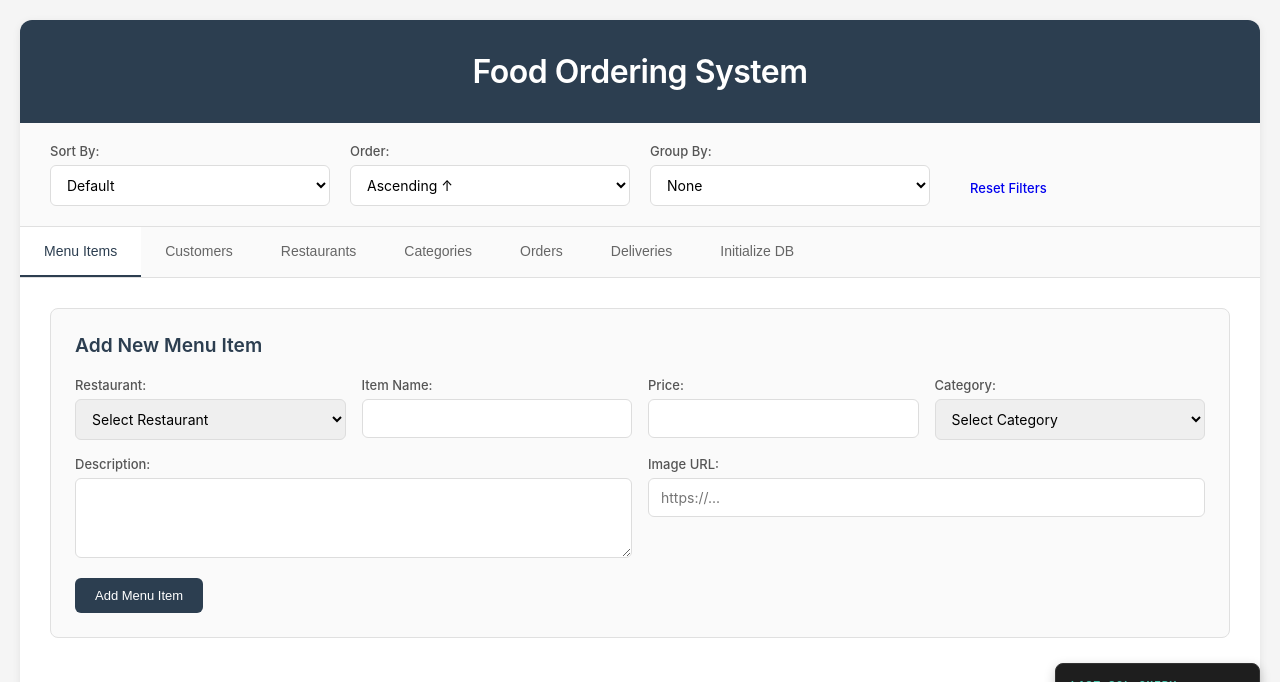
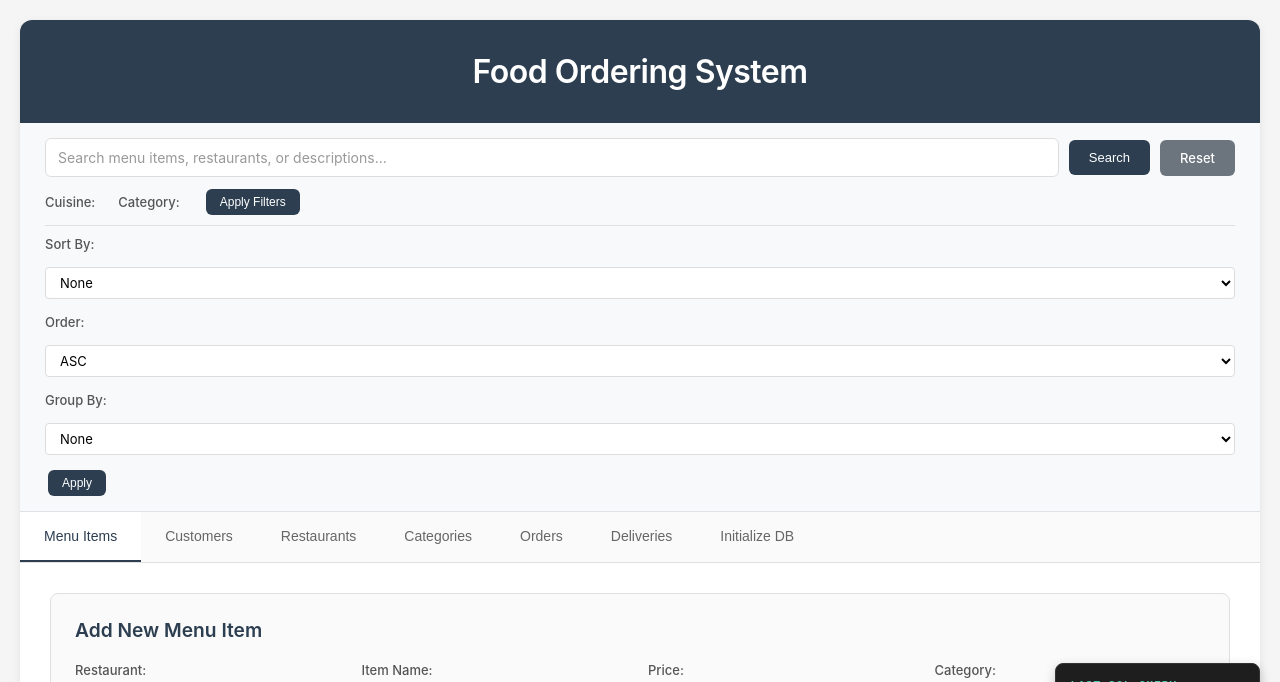
Before and after one commit to jonahmichael/food_ordering_system, a Flask app: page / in a window 1280 px wide. Shown: the top 682 px of the page. Run offline with Flask 3, Linux system fonts and the light colour scheme; data that the repository does not hold is empty.

Commit message:
New sorting features

```diff
--- a/app.py
+++ b/app.py
@@ -33,6 +33,11 @@
         order = request.args.get('order', 'ASC')
         group_by = request.args.get('group_by', 'none')
 
+        # Get search and filter parameters
+        search_term = request.args.get('search', '').strip()
+        cuisine_filter = request.args.getlist('cuisine')
+        category_filter = request.args.getlist('category')
+
         # Get all data for different tabs
         cursor.execute("SELECT * FROM Customers")
         customers = cursor.fetchall()
@@ -47,16 +52,46 @@
         restaurants = cursor.fetchall()
         session['last_query'] = restaurant_query
 
+        # Get all categories for filter checkboxes
+        cursor.execute("SELECT DISTINCT name FROM Categories ORDER BY name")
+        all_categories = [row['name'] for row in cursor.fetchall()]
+
+        # Get all cuisine types for filter checkboxes
+        cursor.execute("SELECT DISTINCT cuisine_type FROM Restaurants WHERE cuisine_type IS NOT NULL ORDER BY cuisine_type")
+        all_cuisines = [row['cuisine_type'] for row in cursor.fetchall()]
+
         cursor.execute("SELECT * FROM Categories")
         categories = cursor.fetchall()
 
-        # Menu Items with sorting
+        # Menu Items with sorting, search, and filters
         menu_query = """
-            SELECT mi.*, r.name AS restaurant_name, c.name AS category_name
+            SELECT mi.*, r.name AS restaurant_name, r.cuisine_type, c.name AS category_name
             FROM Menu_Items mi
             LEFT JOIN Restaurants r ON mi.restaurant_id = r.restaurant_id
             LEFT JOIN Categories c ON mi.category_id = c.category_id
+            WHERE 1=1
         """
+        query_params = []
+
+        # Add search filter
+        if search_term:
+            menu_query += " AND (mi.name LIKE %s OR r.name LIKE %s OR mi.description LIKE %s)"
+            search_pattern = f"%{search_term}%"
+            query_params.extend([search_pattern, search_pattern, search_pattern])
+
+        # Add cuisine filter
+        if cuisine_filter:
+            placeholders = ','.join(['%s'] * len(cuisine_filter))
+            menu_query += f" AND r.cuisine_type IN ({placeholders})"
+            query_params.extend(cuisine_filter)
+
+        # Add category filter
+        if category_filter:
+            placeholders = ','.join(['%s'] * len(category_filter))
+            menu_query += f" AND c.name IN ({placeholders})"
+            query_params.extend(category_filter)
+
+        # Add sorting
         if sort_by == 'price':
             menu_query += f" ORDER BY mi.price {order}"
         elif sort_by == 'restaurant':
@@ -65,9 +100,10 @@
             menu_query += f" ORDER BY c.name {order}"
         elif sort_by == 'item_name':
             menu_query += f" ORDER BY mi.name {order}"
-        cursor.execute(menu_query)
+
+        cursor.execute(menu_query, query_params)
         menu_items = cursor.fetchall()
-        session['last_query'] = menu_query
+        session['last_query'] = menu_query % tuple(query_params) if query_params else menu_query
 
         # Orders with sorting
         order_query = """
@@ -161,6 +197,11 @@
                              sort_by=sort_by,
                              order=order,
                              group_by=group_by,
+                             search_term=search_term,
+                             cuisine_filter=cuisine_filter,
+                             category_filter=category_filter,
+                             all_cuisines=all_cuisines,
+                             all_categories=all_categories,
                              last_query=session.get('last_query', ''))
     return "Error connecting to the database."
 
@@ -486,34 +527,34 @@
             VALUES (%s, %s, %s, %s, %s)
         """, customers_data)
 
-        # Insert Restaurants (20+) - Indian Restaurant Names
+        # Insert Restaurants (20+) - Indian Restaurant Names with login credentials
         restaurants_data = [
-            ('Dominos Pizza', 'Shop 12, Phoenix Mall, Mumbai', '+91-022-12345678', 'Italian', 4.5),
-            ('McDonalds', 'MG Road, Delhi', '+91-011-23456789', 'Fast Food', 4.2),
-            ('Sushi Bay', 'Cyber Hub, Gurgaon', '+91-124-34567890', 'Japanese', 4.7),
-            ('Taco Bell', 'Connaught Place, Delhi', '+91-011-45678901', 'Mexican', 4.3),
-            ('Mainland China', 'Park Street, Kolkata', '+91-033-56789012', 'Chinese', 4.4),
-            ('Barbeque Nation', 'Indiranagar, Bangalore', '+91-080-67890123', 'Barbecue', 4.6),
-            ('Pizza Hut', 'Brigade Road, Bangalore', '+91-080-78901234', 'Italian', 4.5),
-            ('KFC', 'Banjara Hills, Hyderabad', '+91-040-89012345', 'Fast Food', 4.3),
-            ('Mainland Express', 'Anna Nagar, Chennai', '+91-044-90123456', 'Chinese', 4.4),
-            ('Burger King', 'Phoenix Mall, Mumbai', '+91-022-01234567', 'Fast Food', 4.2),
-            ('Barbeque Nation', 'Koramangala, Bangalore', '+91-080-12345678', 'Barbecue', 4.7),
-            ('Thai Pavilion', 'Vivanta Hotel, Delhi', '+91-011-23456780', 'Thai', 4.5),
-            ('Mainland China', 'Jubilee Hills, Hyderabad', '+91-040-34567891', 'Chinese', 4.4),
-            ('Cafe Delhi Heights', 'Rajouri Garden, Delhi', '+91-011-45678902', 'Multi-Cuisine', 4.6),
-            ('The Korean Restaurant', 'Vasant Kunj, Delhi', '+91-011-56789013', 'Korean', 4.5),
-            ('Cafe Mondegar', 'Colaba, Mumbai', '+91-022-67890124', 'Continental', 4.3),
-            ('Pho King Good', 'Hauz Khas, Delhi', '+91-011-78901235', 'Vietnamese', 4.4),
-            ('Texas Roadhouse', 'Cyber Hub, Gurgaon', '+91-124-89012346', 'American', 4.6),
-            ('Olive Bar & Kitchen', 'Mehrauli, Delhi', '+91-011-90123457', 'Italian', 4.7),
-            ('Socials', 'Hauz Khas, Delhi', '+91-011-01234568', 'Multi-Cuisine', 4.4),
-            ('Hard Rock Cafe', 'Worli, Mumbai', '+91-022-12345679', 'American', 4.5),
-            ('Subway', 'Sector 18, Noida', '+91-0120-23456780', 'Sandwiches', 4.2)
+            ('Dominos Pizza', 'Shop 12, Phoenix Mall, Mumbai', '+91-022-12345678', 'Italian', 4.5, 'restaurant1', 'password123'),
+            ('McDonalds', 'MG Road, Delhi', '+91-011-23456789', 'Fast Food', 4.2, 'restaurant2', 'password123'),
+            ('Sushi Bay', 'Cyber Hub, Gurgaon', '+91-124-34567890', 'Japanese', 4.7, 'restaurant3', 'password123'),
+            ('Taco Bell', 'Connaught Place, Delhi', '+91-011-45678901', 'Mexican', 4.3, 'restaurant4', 'password123'),
+            ('Mainland China', 'Park Street, Kolkata', '+91-033-56789012', 'Chinese', 4.4, 'restaurant5', 'password123'),
+            ('Barbeque Nation', 'Indiranagar, Bangalore', '+91-080-67890123', 'Barbecue', 4.6, 'restaurant6', 'password123'),
+            ('Pizza Hut', 'Brigade Road, Bangalore', '+91-080-78901234', 'Italian', 4.5, 'restaurant7', 'password123'),
+            ('KFC', 'Banjara Hills, Hyderabad', '+91-040-89012345', 'Fast Food', 4.3, 'restaurant8', 'password123'),
+            ('Mainland Express', 'Anna Nagar, Chennai', '+91-044-90123456', 'Chinese', 4.4, 'restaurant9', 'password123'),
+            ('Burger King', 'Phoenix Mall, Mumbai', '+91-022-01234567', 'Fast Food', 4.2, 'restaurant10', 'password123'),
+            ('Barbeque Nation', 'Koramangala, Bangalore', '+91-080-12345678', 'Barbecue', 4.7, 'restaurant11', 'password123'),
+            ('Thai Pavilion', 'Vivanta Hotel, Delhi', '+91-011-23456780', 'Thai', 4.5, 'restaurant12', 'password123'),
+            ('Mainland China', 'Jubilee Hills, Hyderabad', '+91-040-34567891', 'Chinese', 4.4, 'restaurant13', 'password123'),
+            ('Cafe Delhi Heights', 'Rajouri Garden, Delhi', '+91-011-45678902', 'Multi-Cuisine', 4.6, 'restaurant14', 'password123'),
+            ('The Korean Restaurant', 'Vasant Kunj, Delhi', '+91-011-56789013', 'Korean', 4.5, 'restaurant15', 'password123'),
+            ('Cafe Mondegar', 'Colaba, Mumbai', '+91-022-67890124', 'Continental', 4.3, 'restaurant16', 'password123'),
+            ('Pho King Good', 'Hauz Khas, Delhi', '+91-011-78901235', 'Vietnamese', 4.4, 'restaurant17', 'password123'),
+            ('Texas Roadhouse', 'Cyber Hub, Gurgaon', '+91-124-89012346', 'American', 4.6, 'restaurant18', 'password123'),
+            ('Olive Bar & Kitchen', 'Mehrauli, Delhi', '+91-011-90123457', 'Italian', 4.7, 'restaurant19', 'password123'),
+            ('Socials', 'Hauz Khas, Delhi', '+91-011-01234568', 'Multi-Cuisine', 4.4, 'restaurant20', 'password123'),
+            ('Hard Rock Cafe', 'Worli, Mumbai', '+91-022-12345679', 'American', 4.5, 'restaurant21', 'password123'),
+            ('Subway', 'Sector 18, Noida', '+91-0120-23456780', 'Sandwiches', 4.2, 'restaurant22', 'password123')
         ]
         cursor.executemany("""
-            INSERT INTO Restaurants (name, address, phone_number, cuisine_type, rating)
-            VALUES (%s, %s, %s, %s, %s)
+            INSERT INTO Restaurants (name, address, phone_number, cuisine_type, rating, username, password)
+            VALUES (%s, %s, %s, %s, %s, %s, %s)
         """, restaurants_data)
 
         # Insert Categories (20+)
--- /dev/null
+++ b/requirements.txt
@@ -0,0 +1,4 @@
+Flask==3.0.0
+mysql-connector-python==8.2.0
+flask-socketio==5.3.5
+python-socketio==5.10.0
--- a/templates/index.html
+++ b/templates/index.html
@@ -407,49 +407,158 @@
 
         /* Filter Section */
         .filter-section {
-            background: #fafafa;
-            padding: 20px 30px;
-            border-bottom: 1px solid #e0e0e0;
+            background: #f8f9fa;
+            padding: 15px 25px;
+            border-bottom: 1px solid #dee2e6;
         }
 
         .filter-form {
             max-width: 100%;
         }
 
+        /* Search Bar */
+        .search-bar {
+            display: flex;
+            gap: 10px;
+            margin-bottom: 12px;
+            align-items: center;
+        }
+
+        .search-input {
+            flex: 1;
+            padding: 8px 14px;
+            border: 1px solid #ddd;
+            border-radius: 6px;
+            font-size: 14px;
+            transition: border-color 0.2s;
+        }
+
+        .search-input:focus {
+            outline: none;
+            border-color: #2c3e50;
+        }
+
+        .search-input::placeholder {
+            color: #999;
+        }
+
         .filter-row {
             display: flex;
-            gap: 20px;
-            align-items: flex-end;
+            gap: 15px;
+            align-items: center;
+            flex-wrap: wrap;
+            margin-bottom: 10px;
+        }
+
+        .filter-group-compact {
+            display: flex;
+            align-items: center;
+            gap: 8px;
+        }
+
+        .filter-group-compact label {
+            margin: 0;
+            font-size: 13px;
+            font-weight: 500;
+            color: #555;
+            white-space: nowrap;
+        }
+
+        .checkbox-inline {
+            display: flex;
+            gap: 10px;
             flex-wrap: wrap;
         }
 
-        .filter-group {
-            flex: 1;
-            min-width: 180px;
+        .checkbox-label-compact {
+            display: flex;
+            align-items: center;
+            gap: 4px;
+            font-size: 13px;
+            cursor: pointer;
+            white-space: nowrap;
         }
 
-        .filter-group label {
-            display: block;
-            margin-bottom: 6px;
-            color: #555;
-            font-weight: 500;
-            font-size: 13px;
+        .checkbox-label-compact input[type="checkbox"] {
+            cursor: pointer;
         }
 
-        .filter-group select {
-            width: 100%;
-            padding: 10px 12px;
+        .sort-controls-row {
+            display: flex;
+            gap: 15px;
+            align-items: center;
+            flex-wrap: wrap;
+            margin-top: 10px;
+            padding-top: 10px;
+            border-top: 1px solid #e0e0e0;
+        }
+
+        .sort-controls-row label {
+            margin: 0;
+            font-size: 13px;
+            font-weight: 500;
+            color: #555;
+        }
+
+        .sort-controls-row select {
+            padding: 6px 10px;
+            border: 1px solid #ddd;
+            border-radius: 4px;
+            font-size: 13px;
+            background: white;
+        }
+
+        .btn-secondary {
+            background: #6c757d;
+            color: white;
+        }
+
+        .btn-secondary:hover {
+            background: #5a6268;
+        }
+
+        /* Checkbox Filters */
+        .checkbox-group {
+            min-width: 250px;
+        }
+
+        .checkbox-container {
+            display: flex;
+            flex-wrap: wrap;
+            gap: 8px;
+            margin-top: 8px;
+        }
+
+        .checkbox-label {
+            display: flex;
+            align-items: center;
+            gap: 6px;
+            padding: 6px 12px;
+            background: white;
             border: 1px solid #ddd;
             border-radius: 6px;
-            font-size: 14px;
-            background: white;
-            transition: border-color 0.2s;
+            font-size: 13px;
+            cursor: pointer;
+            transition: all 0.2s;
         }
 
-        .filter-group select:focus {
-            outline: none;
+        .checkbox-label:hover {
+            background: #f0f0f0;
             border-color: #2c3e50;
         }
+
+        .checkbox-label input[type="checkbox"] {
+            cursor: pointer;
+        }
+
+        .checkbox-label input[type="checkbox"]:checked + span,
+        .checkbox-label:has(input[type="checkbox"]:checked) {
+            background: #e8f4f8;
+            border-color: #2c3e50;
+            font-weight: 500;
+        }
+
+        /* Grouped Data Section */
 
         /* Grouped Data Section */
         .grouped-data-section {
@@ -485,50 +594,76 @@
     <div class="container">
         <h1>Food Ordering System</h1>
 
-        <!-- Sorting and Grouping Controls -->
+        <!-- Search and Filter Controls -->
         <div class="filter-section">
-            <form method="GET" action="/" class="filter-form">
+            <form method="GET" action="/" class="filter-form" id="filterForm">
+                <!-- Search Bar -->
+                <div class="search-bar">
+                    <input type="text" name="search" id="searchInput" placeholder="Search menu items, restaurants, or descriptions..."
+                           value="{{ search_term }}" class="search-input">
+                    <button type="submit" class="btn btn-primary">Search</button>
+                    <a href="/" class="btn btn-secondary">Reset</a>
+                </div>
+
+                <!-- Compact Filters in One Row -->
                 <div class="filter-row">
-                    <div class="filter-group">
-                        <label for="sort_by">Sort By:</label>
-                        <select name="sort_by" id="sort_by" onchange="this.form.submit()">
-                            <option value="default" {% if sort_by == 'default' %}selected{% endif %}>Default</option>
+                    <!-- Cuisine Type Filter -->
+                    <div class="filter-group-compact">
+                        <label>Cuisine:</label>
+                        <div class="checkbox-inline">
+                            {% for cuisine in all_cuisines[:6] %}
+                            <label class="checkbox-label-compact">
+                                <input type="checkbox" name="cuisine" value="{{ cuisine }}"
+                                       {% if cuisine in cuisine_filter %}checked{% endif %}>
+                                {{ cuisine }}
+                            </label>
+                            {% endfor %}
+                        </div>
+                    </div>
+
+                    <!-- Category Filter -->
+                    <div class="filter-group-compact">
+                        <label>Category:</label>
+                        <div class="checkbox-inline">
+                            {% for category in all_categories[:6] %}
+                            <label class="checkbox-label-compact">
+                                <input type="checkbox" name="category" value="{{ category }}"
+                                       {% if category in category_filter %}checked{% endif %}>
+                                {{ category }}
+                            </label>
+                            {% endfor %}
+                        </div>
+                    </div>
+
+                    <button type="submit" class="btn btn-primary btn-sm">Apply Filters</button>
+                </div>
+
+                <!-- Sort and Group Controls -->
+                <div class="sort-controls-row">
+                    <label>Sort By:</label>
+                    <select name="sort_by" id="sort_by">
+                        <option value="">None</option>
                         <option value="price" {% if sort_by == 'price' %}selected{% endif %}>Price</option>
                         <option value="restaurant" {% if sort_by == 'restaurant' %}selected{% endif %}>Restaurant</option>
                         <option value="category" {% if sort_by == 'category' %}selected{% endif %}>Category</option>
                         <option value="item_name" {% if sort_by == 'item_name' %}selected{% endif %}>Item Name</option>
-                            <option value="restaurant_name" {% if sort_by == 'restaurant_name' %}selected{% endif %}>Restaurant Name</option>
-                            <option value="rating" {% if sort_by == 'rating' %}selected{% endif %}>Rating</option>
-                            <option value="order_amount" {% if sort_by == 'order_amount' %}selected{% endif %}>Order Amount</option>
-                            <option value="order_status" {% if sort_by == 'order_status' %}selected{% endif %}>Order Status</option>
-                            <option value="order_date" {% if sort_by == 'order_date' %}selected{% endif %}>Order Date</option>
-                            <option value="delivery_status" {% if sort_by == 'delivery_status' %}selected{% endif %}>Delivery Status</option>
-                            <option value="driver_name" {% if sort_by == 'driver_name' %}selected{% endif %}>Driver Name</option>
                     </select>
-                    </div>
 
-                    <div class="filter-group">
-                        <label for="order">Order:</label>
-                        <select name="order" id="order" onchange="this.form.submit()">
-                            <option value="ASC" {% if order == 'ASC' %}selected{% endif %}>Ascending ↑</option>
-                            <option value="DESC" {% if order == 'DESC' %}selected{% endif %}>Descending ↓</option>
+                    <label>Order:</label>
+                    <select name="order" id="order">
+                        <option value="ASC" {% if order == 'ASC' %}selected{% endif %}>ASC</option>
+                        <option value="DESC" {% if order == 'DESC' %}selected{% endif %}>DESC</option>
                     </select>
-                    </div>
 
-                    <div class="filter-group">
-                        <label for="group_by">Group By:</label>
-                        <select name="group_by" id="group_by" onchange="this.form.submit()">
-                            <option value="none" {% if group_by == 'none' %}selected{% endif %}>None</option>
+                    <label>Group By:</label>
+                    <select name="group_by" id="group_by">
+                        <option value="" {% if not group_by or group_by == 'none' %}selected{% endif %}>None</option>
                         <option value="restaurant" {% if group_by == 'restaurant' %}selected{% endif %}>Restaurant</option>
                         <option value="category" {% if group_by == 'category' %}selected{% endif %}>Category</option>
-                            <option value="delivery_status" {% if group_by == 'delivery_status' %}selected{% endif %}>Order Status</option>
-                            <option value="customer_orders" {% if group_by == 'customer_orders' %}selected{% endif %}>Customer Orders</option>
+                        <option value="delivery_status" {% if group_by == 'delivery_status' %}selected{% endif %}>Delivery Status</option>
                     </select>
-                    </div>
 
-                    <div class="filter-group">
-                        <a href="/" class="btn btn-secondary" style="margin-top: 24px;">Reset Filters</a>
-                    </div>
+                    <button type="submit" class="btn btn-primary btn-sm">Apply</button>
                 </div>
             </form>
         </div>
```
Lines whose indentation alone changed are shown as unchanged.
